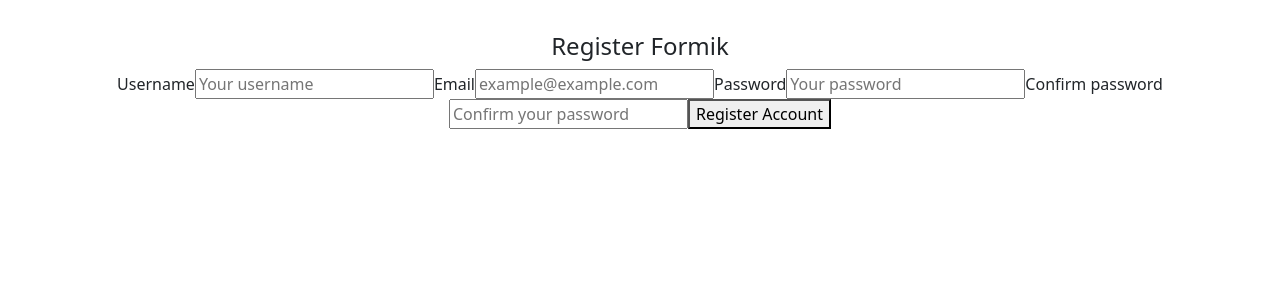
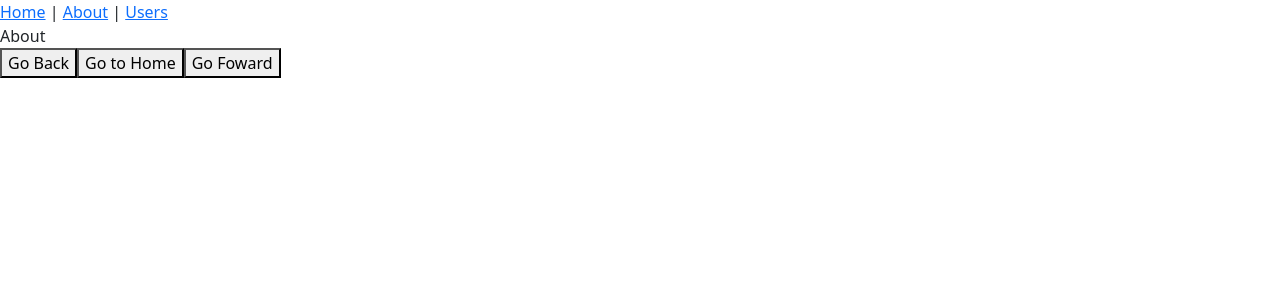
Before and after one commit to FedericoStagnaro/React-OpenBootCamp, a React (Create React App) app: page /about in a window 1280 px wide. Shown: the top 300 px of the page. Built offline with nearby package versions, Linux system fonts and the light colour scheme.

Commit message:
add routing

```diff
--- /dev/null
+++ b/src/AppRouting.one.js
@@ -0,0 +1,37 @@
+/* eslint-disable no-unused-vars */
+
+import { createBrowserRouter, RouterProvider, Link } from 'react-router-dom';
+import HomePage from './pages/home/HomePage';
+import NotFoundPage from './pages/400/NotFoundPage'
+import About from './pages/about/About';
+import Layout from './pages/layout.jsx/Layout';
+
+
+
+function AppRoutingOne() {
+    const routes = createBrowserRouter([
+        {
+            path: '/',
+            element: <Layout></Layout>,
+            children: [
+                {
+                    path: '/',
+                    element: <HomePage></HomePage>
+                },
+                {
+                    path: '/about',
+                    element: <About></About>
+                },
+            ]
+        },
+
+        {
+            path: '*',
+            element: <NotFoundPage></NotFoundPage>
+        }
+    ])
+
+    return (<RouterProvider router={routes}></RouterProvider>);
+}
+
+export default AppRoutingOne;
--- a/src/index.js
+++ b/src/index.js
@@ -6,13 +6,14 @@ import 'bootstrap/dist/css/bootstrap.css'
 // estilos propios deben ir debajo de bootstrap
 // import './index.css';
 
-import App from './App';
+// import App from './App';
 import reportWebVitals from './reportWebVitals';
+import AppRoutingOne from './AppRouting.one';
 
 const root = ReactDOM.createRoot(document.getElementById('root'));
 root.render(
   <React.StrictMode>
-    <App />
+    <AppRoutingOne />
   </React.StrictMode>
 );
 
--- /dev/null
+++ b/src/pages/400/NotFoundPage.jsx
@@ -0,0 +1,9 @@
+import React, { Component } from 'react'
+
+export default class NotFoundPage extends Component {
+  render() {
+    return (
+      <div>notFoundPage 404</div>
+    )
+  }
+}
--- /dev/null
+++ b/src/pages/about/About.jsx
@@ -0,0 +1,29 @@
+import React from 'react'
+import { useLocation } from 'react-router-dom'
+
+export default function About() {
+    const location = useLocation()
+    console.log('Location:', location)
+
+    const navigate = (path) => {
+        window.history.pushState({},undefined,path)
+    }
+
+    const goBack = () => {
+        window.history.back()
+    }
+
+    const goFoward = () => {
+        window.history.forward()
+    }
+
+    return (
+        <div>About
+            <div>
+                <button onClick={()=> goBack()}>Go Back</button>
+                <button onClick={()=> navigate('/')}>Go to Home</button>
+                <button onClick={()=> goFoward()}>Go Foward</button>
+            </div>
+        </div>
+    )
+}
--- /dev/null
+++ b/src/pages/home/HomePage.jsx
@@ -0,0 +1,9 @@
+import React, { Component } from 'react'
+
+export default class HomePage extends Component {
+  render() {
+    return (
+      <div>homePage</div>
+    )
+  }
+}
--- /dev/null
+++ b/src/pages/layout.jsx/Layout.jsx
@@ -0,0 +1,19 @@
+import React, { Component } from 'react'
+import { Link, Outlet } from 'react-router-dom'
+
+export default class Layout extends Component {
+  render() {
+    return (
+      <main>
+        <nav>
+            <Link to='/'>Home</Link> | {" "}
+            <Link to='/about'>About</Link> | {" "}
+            <Link to='/users'>Users</Link>
+        </nav>
+        <section>
+            <Outlet></Outlet>
+        </section>
+      </main>
+    )
+  }
+}
```
